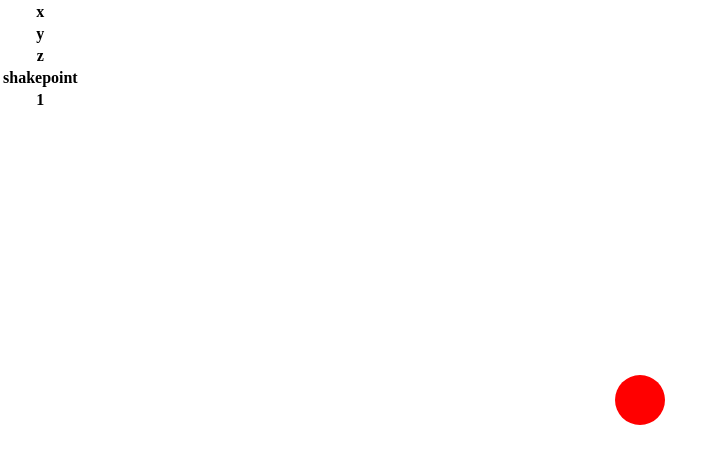
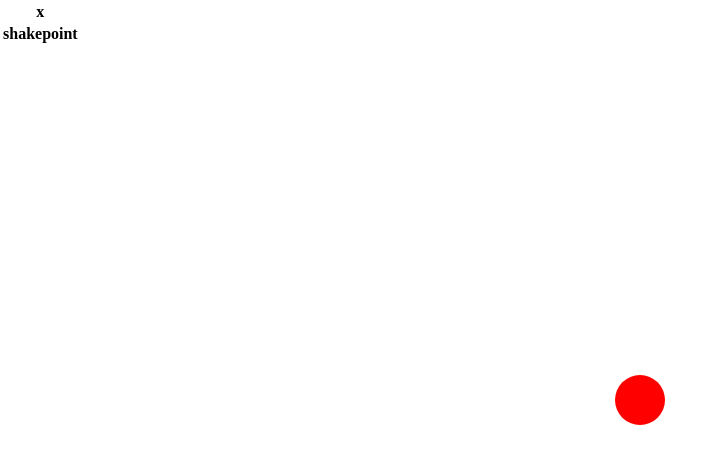
Before and after one commit to gim8912/MotionBall, a plain HTML site: page index.html in a window 1280 px wide. Shown: the whole page, without its empty margins (0-725 px from the left). Drawn offline with nearby package versions, Linux system fonts and the light colour scheme.

Commit message:
Update index.html

```diff
--- a/index.html
+++ b/index.html
@@ -14,22 +14,12 @@
 			<th>x</th>
 			<td id="xVal"></val>
 		</tr>
-		<tr>
-			<th>y</th>
-			<td id="yVal"></val>
-		</tr>
-		<tr>
-			<th>z</th>
-			<td id="zVal"></val>
-		</tr>
+
 		<tr>
 			<th>shakepoint</th>
 			<td id="sVal"></val>
 		</tr>
-		<tr>
-			<th>1</th>
-			<td id="1Val"></val>
-		</tr>
+
 	</table>
 </body>
 </html>
```
